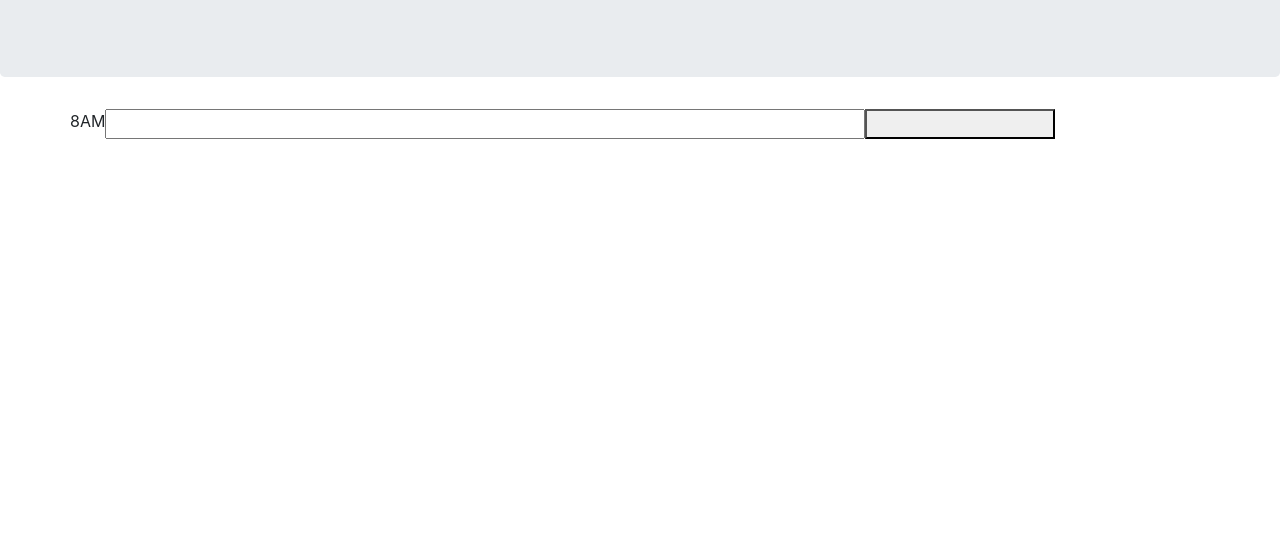
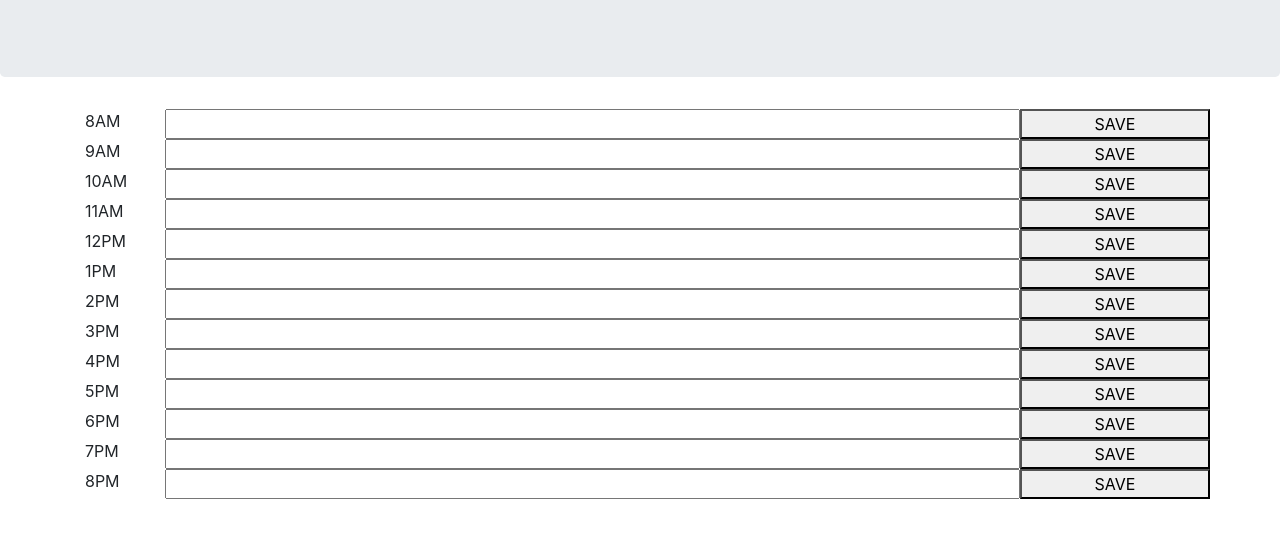
Before and after one commit to Supbake/repo_daily_planner, a plain HTML site: page index.html in a window 1280 px wide. Shown: the part 191-728 px from the top of the page. Drawn offline with nearby package versions, Linux system fonts and the light colour scheme; files that its build step writes are made by us from their sources.

Commit message:
added hours 8am to 8pm in html

```diff
--- a/index.html
+++ b/index.html
@@ -19,10 +19,69 @@
     </header>
     <div class="container">
       <div class="row">
-        <div class="col-md-2hour">8AM</div>
-        <input class="col-md-8 input-plans" id="8"></input>
-        <button type="button" data-hour="08" class="saveButton col-md-2"></button>
-
+        <div class="col-md-1 hour">8AM</div>
+        <input class="col-md-9 input-plans" id="8"></input>
+        <button type="button" data-hour="08" class="saveButton col-md-2">SAVE</button>
+      </div>
+      <div class="row">
+        <div class="col-md-1 hour">9AM</div>
+        <input class="col-md-9 input-plans" id="9"></input>
+        <button type="button" data-hour="09" class="saveButton col-md-2">SAVE</button>
+      </div>
+      <div class="row">
+        <div class="col-md-1 hour">10AM</div>
+        <input class="col-md-9 input-plans" id="10"></input>
+        <button type="button" data-hour="10" class="saveButton col-md-2">SAVE</button>
+      </div>
+      <div class="row">
+        <div class="col-md-1 hour">11AM</div>
+        <input class="col-md-9 input-plans" id="11"></input>
+        <button type="button" data-hour="11" class="saveButton col-md-2">SAVE</button>
+      </div>
+      <div class="row">
+        <div class="col-md-1 hour">12PM</div>
+        <input class="col-md-9 input-plans" id="12"></input>
+        <button type="button" data-hour="12" class="saveButton col-md-2">SAVE</button>
+      </div>
+      <div class="row">
+        <div class="col-md-1 hour">1PM</div>
+        <input class="col-md-9 input-plans" id="13"></input>
+        <button type="button" data-hour="13" class="saveButton col-md-2">SAVE</button>
+      </div>
+      <div class="row">
+        <div class="col-md-1 hour">2PM</div>
+        <input class="col-md-9 input-plans" id="14"></input>
+        <button type="button" data-hour="14" class="saveButton col-md-2">SAVE</button>
+      </div>
+      <div class="row">
+        <div class="col-md-1 hour">3PM</div>
+        <input class="col-md-9 input-plans" id="15"></input>
+        <button type="button" data-hour="15" class="saveButton col-md-2">SAVE</button>
+      </div>
+      <div class="row">
+        <div class="col-md-1 hour">4PM</div>
+        <input class="col-md-9 input-plans" id="16"></input>
+        <button type="button" data-hour="16" class="saveButton col-md-2">SAVE</button>
+      </div>
+      <div class="row">
+        <div class="col-md-1 hour">5PM</div>
+        <input class="col-md-9 input-plans" id="17"></input>
+        <button type="button" data-hour="17" class="saveButton col-md-2">SAVE</button>
+      </div>
+      <div class="row">
+        <div class="col-md-1 hour">6PM</div>
+        <input class="col-md-9 input-plans" id="18"></input>
+        <button type="button" data-hour="18" class="saveButton col-md-2">SAVE</button>
+      </div>
+      <div class="row">
+        <div class="col-md-1 hour">7PM</div>
+        <input class="col-md-9 input-plans" id="19"></input>
+        <button type="button" data-hour="19" class="saveButton col-md-2">SAVE</button>
+      </div>
+      <div class="row">
+        <div class="col-md-1 hour">8PM</div>
+        <input class="col-md-9 input-plans" id="20"></input>
+        <button type="button" data-hour="20" class="saveButton col-md-2">SAVE</button>
       </div>
     </div>
 
```
